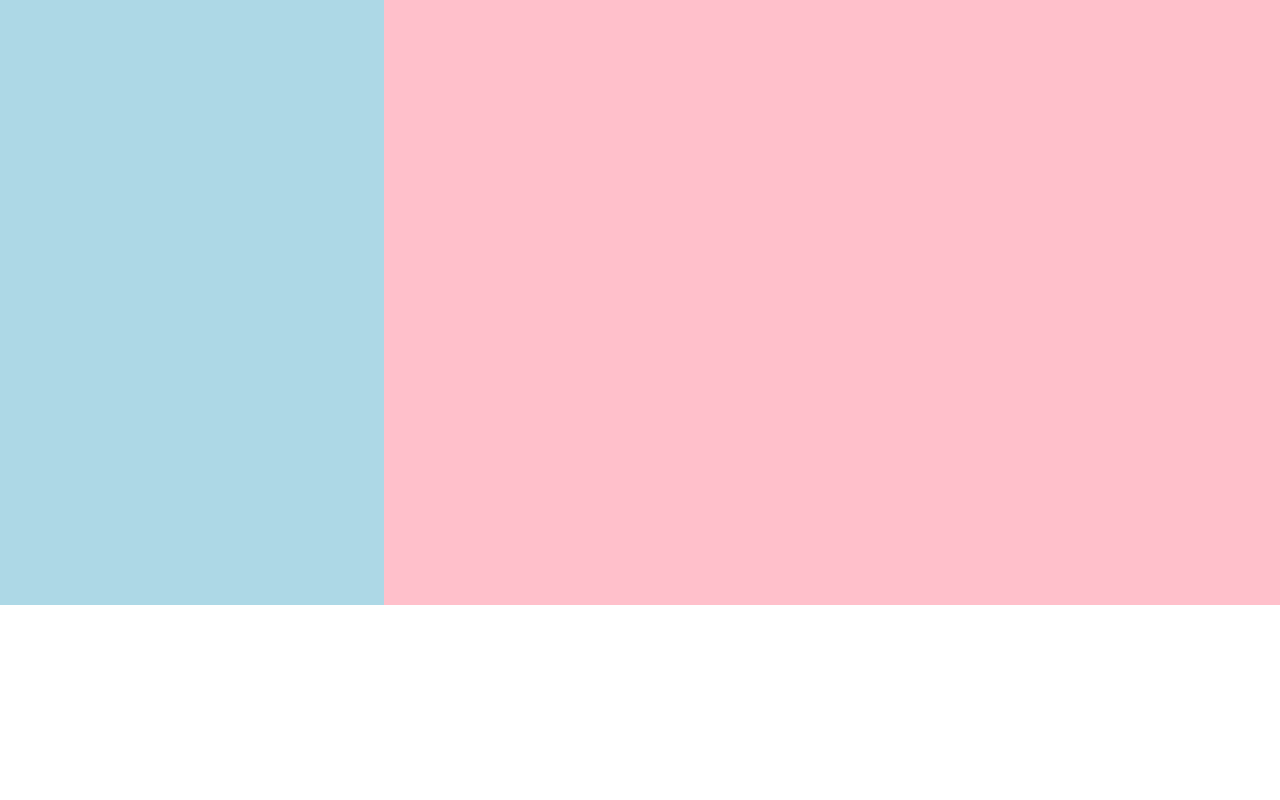
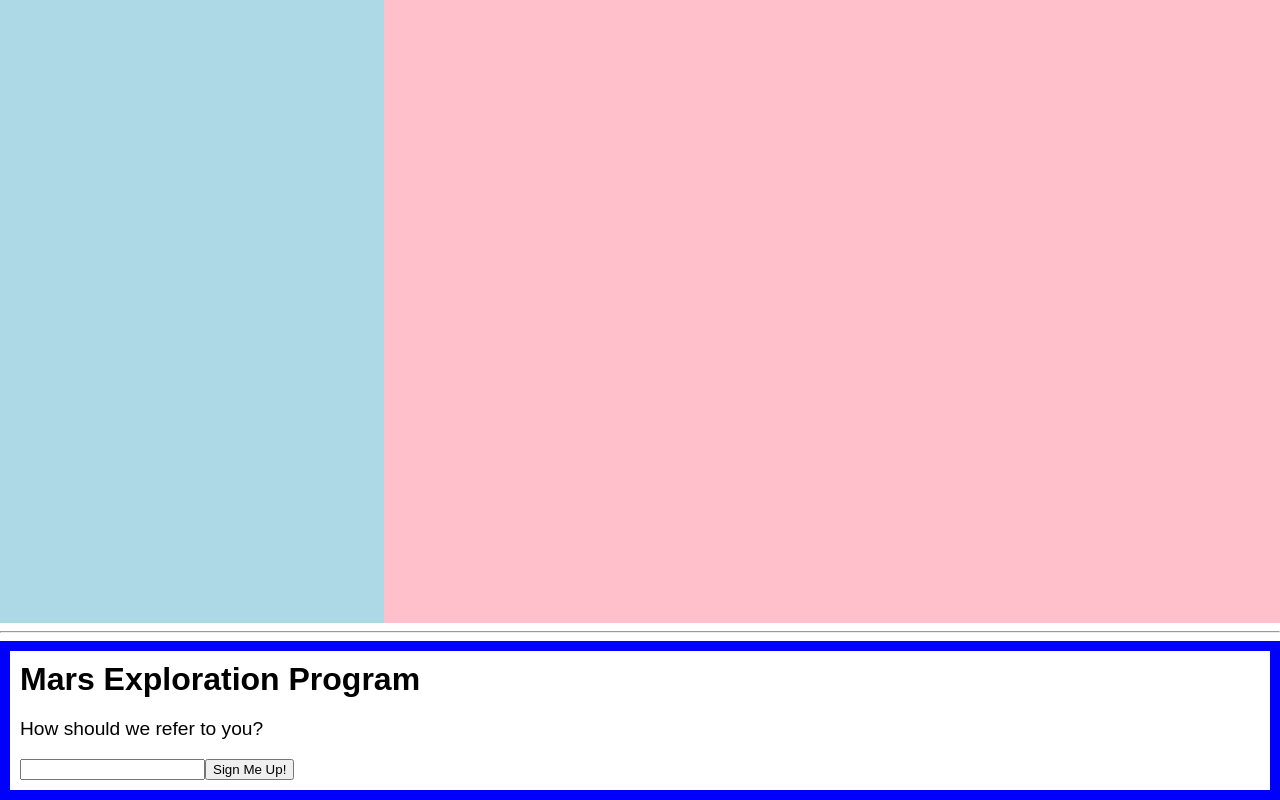
Before and after one commit to GennaMarco/react-app, a React (Create React App) app: page / in a window 1280 px wide. Shown: the part 332-1132 px from the top of the page. Before the commit the page ends 937 px from the top, so only its background shows below. Built offline with nearby package versions, Linux system fonts and the light colour scheme.

Commit message:
specialization children signUp dialog

```diff
--- a/public/index.html
+++ b/public/index.html
@@ -26,7 +26,10 @@
       You need to enable JavaScript to run this app.
     </noscript>
     <div id="root"></div>
+    <hr>
     <div id="root2"></div>
+    <hr>
+    <div id="root3"></div>
     <!--
       This HTML file is a template.
       If you open it directly in the browser, you will see an empty page.
--- /dev/null
+++ b/src/SignUpDialog.js
@@ -0,0 +1,56 @@
+import React from 'react';
+
+function FancyBorder(props) {
+    return (
+        <div className={'FancyBorder FancyBorder-' + props.color}>
+            {props.children}
+        </div>
+    );
+}
+
+function Dialog(props) {
+    return (
+        <FancyBorder color="blue">
+            <h1 className="Dialog-title">
+                {props.title}
+            </h1>
+            <p className="Dialog-message">
+                {props.message}
+            </p>
+            {props.children}
+        </FancyBorder>
+    );
+}
+
+class SignUpDialog extends React.Component {
+    constructor(props) {
+        super(props);
+        this.handleChange = this.handleChange.bind(this);
+        this.handleSignUp = this.handleSignUp.bind(this);
+        this.state = {login: ''};
+    }
+
+    handleChange(e) {
+        this.setState({login: e.target.value});
+    }
+
+    handleSignUp() {
+        alert(`Welcome aboard, ${this.state.login}!`);
+    }
+
+    render() {
+        return (
+            <Dialog title="Mars Exploration Program"
+                    message="How should we refer to you?">
+                <input value={this.state.login}
+                       onChange={this.handleChange} />
+
+                <button onClick={this.handleSignUp}>
+                    Sign Me Up!
+                </button>
+            </Dialog>
+        );
+    }
+}
+
+export default SignUpDialog;
--- a/src/index.js
+++ b/src/index.js
@@ -1,6 +1,7 @@
 import React from 'react';
 import ReactDOM from 'react-dom';
 import './index.css';
+import SignUpDialog from "./SignUpDialog";
 import registerServiceWorker from './registerServiceWorker';
 
 //START EXERCISE
@@ -62,4 +63,7 @@
 }
 ReactDOM.render(<App />, document.getElementById('root2'));
 // END EXERCISE
+// START EXERCISE
+ReactDOM.render(<SignUpDialog />, document.getElementById('root3'));
+// END EXERCISE
 registerServiceWorker();
```
